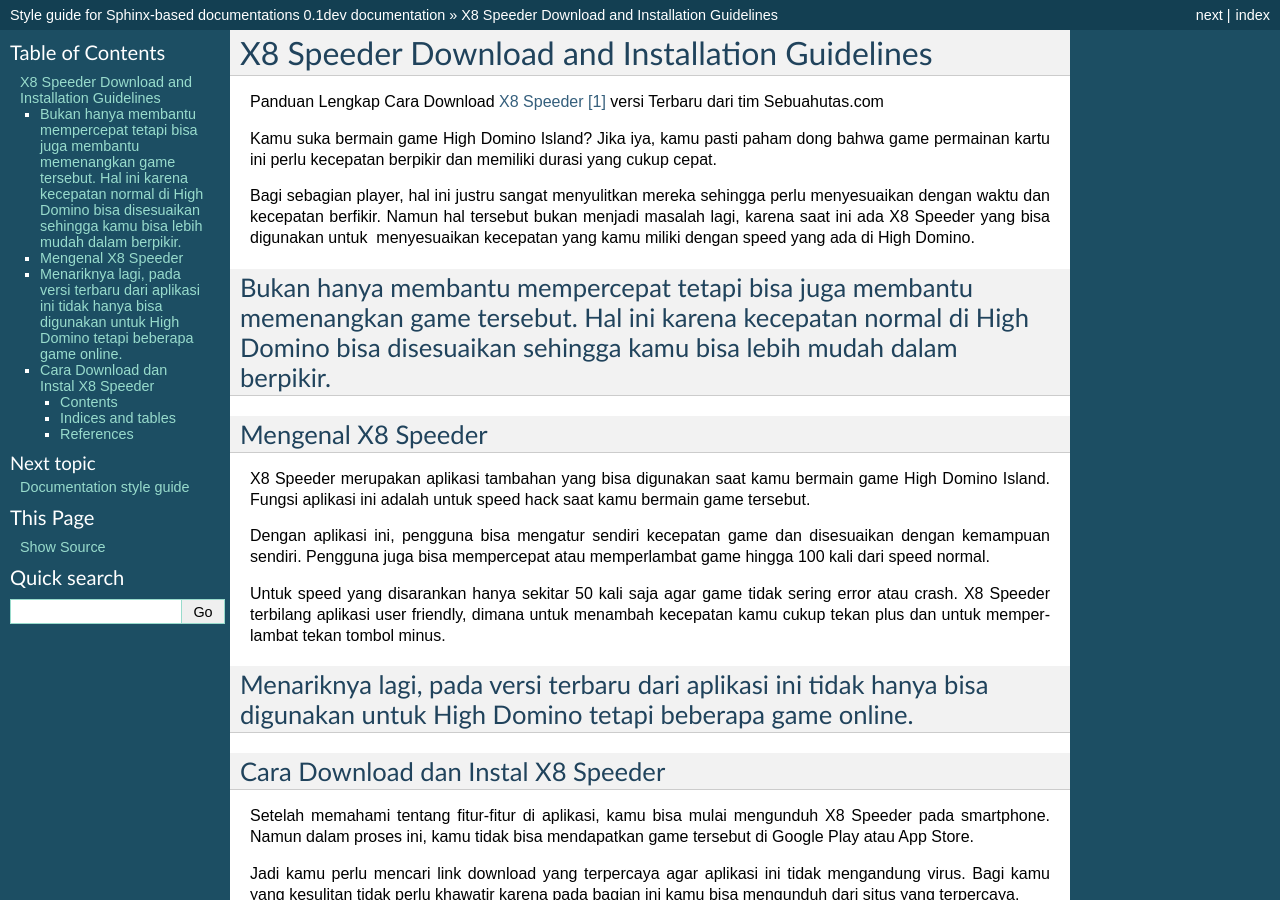
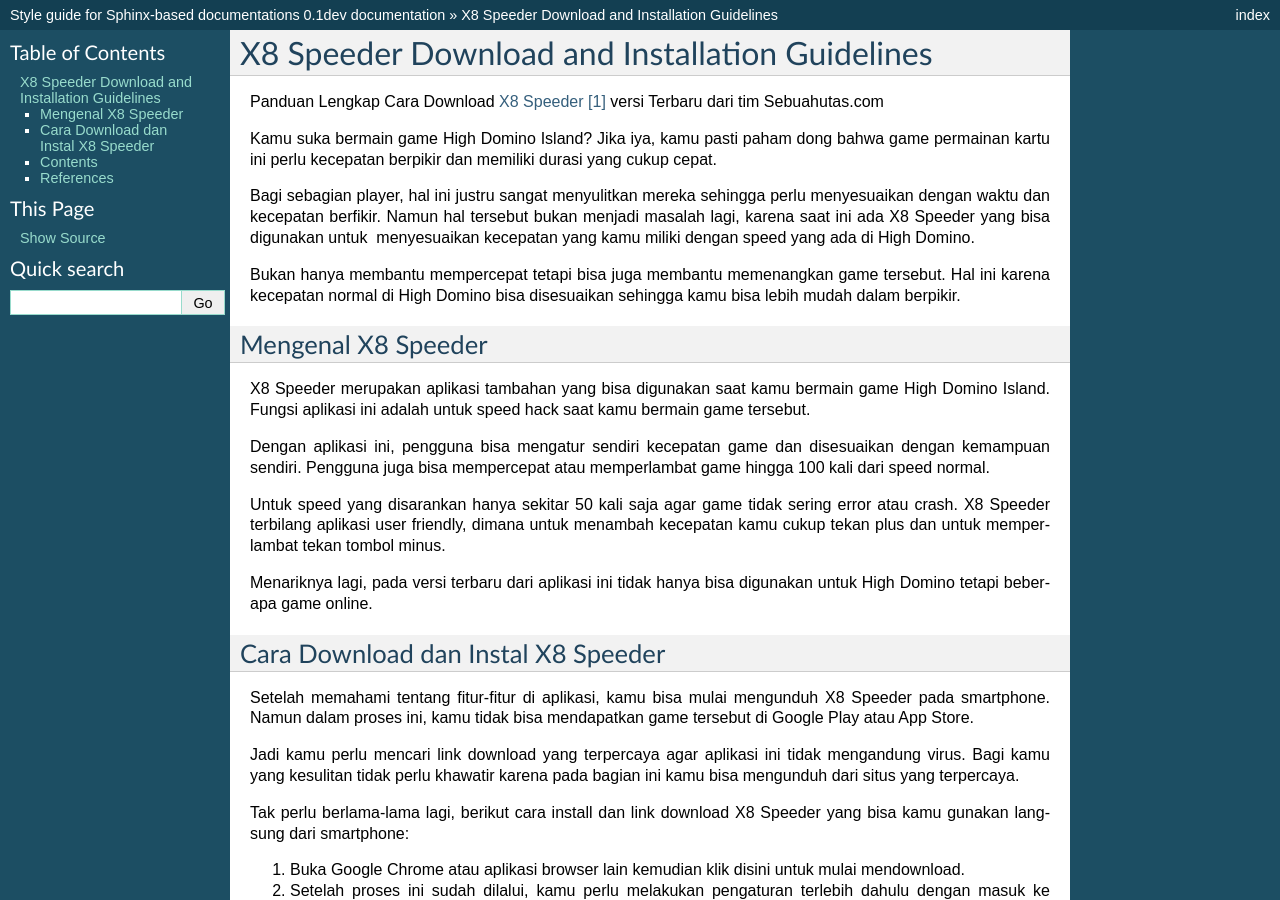
Before and after one commit to aproinov/x8speeder, a Sphinx documentation site: the page built from docs/index.txt, in a window 1280 px wide and 900 px high. Built offline with Sphinx 7.4.7, drawn with Linux system fonts in a browser that asks for light colours; pages that are not in the unit, such as notebooks, are missing from menus; some of the changed text lies outside the part shown.

Commit message:
Update index.txt

```diff
--- a/docs/index.txt
+++ b/docs/index.txt
@@ -9,9 +9,11 @@
 Bagi sebagian player, hal ini justru sangat menyulitkan mereka sehingga perlu menyesuaikan dengan waktu dan kecepatan berfikir. Namun hal tersebut bukan menjadi masalah lagi, karena saat ini ada X8 Speeder yang bisa digunakan untuk  menyesuaikan kecepatan yang kamu miliki dengan speed yang ada di High Domino.
 
 Bukan hanya membantu mempercepat tetapi bisa juga membantu memenangkan game tersebut. Hal ini karena kecepatan normal di High Domino bisa disesuaikan sehingga kamu bisa lebih mudah dalam berpikir.
+
 ********
 Mengenal X8 Speeder
 ********
+
 X8 Speeder merupakan aplikasi tambahan yang bisa digunakan saat kamu bermain game High Domino Island. Fungsi aplikasi ini adalah untuk speed hack saat kamu bermain game tersebut.
 
 Dengan aplikasi ini, pengguna bisa mengatur sendiri kecepatan game dan disesuaikan dengan kemampuan sendiri. Pengguna juga bisa mempercepat atau memperlambat game hingga 100 kali dari speed normal.
@@ -19,9 +21,11 @@
 Untuk speed yang disarankan hanya sekitar 50 kali saja agar game tidak sering error atau crash. X8 Speeder terbilang aplikasi user friendly, dimana untuk menambah kecepatan kamu cukup tekan plus dan untuk memperlambat tekan tombol minus.
 
 Menariknya lagi, pada versi terbaru dari aplikasi ini tidak hanya bisa digunakan untuk High Domino tetapi beberapa game online.
+
 ********
 Cara Download dan Instal X8 Speeder
 ********
+
 Setelah memahami tentang fitur-fitur di aplikasi, kamu bisa mulai mengunduh X8 Speeder pada smartphone. Namun dalam proses ini, kamu tidak bisa mendapatkan game tersebut di Google Play atau App Store.
 
 Jadi kamu perlu mencari link download yang terpercaya agar aplikasi ini tidak mengandung virus. Bagi kamu yang kesulitan tidak perlu khawatir karena pada bagian ini kamu bisa mengunduh dari situs yang terpercaya.
@@ -49,17 +53,7 @@
 .. toctree::
    :maxdepth: 2
 
-   style-guide
-   gameguardian/index
-
-
-******************
-Indices and tables
-******************
-
-* :ref:`genindex`
-* :ref:`modindex`
-* :ref:`search`
+   contribute/index
 
 
 **********
```
